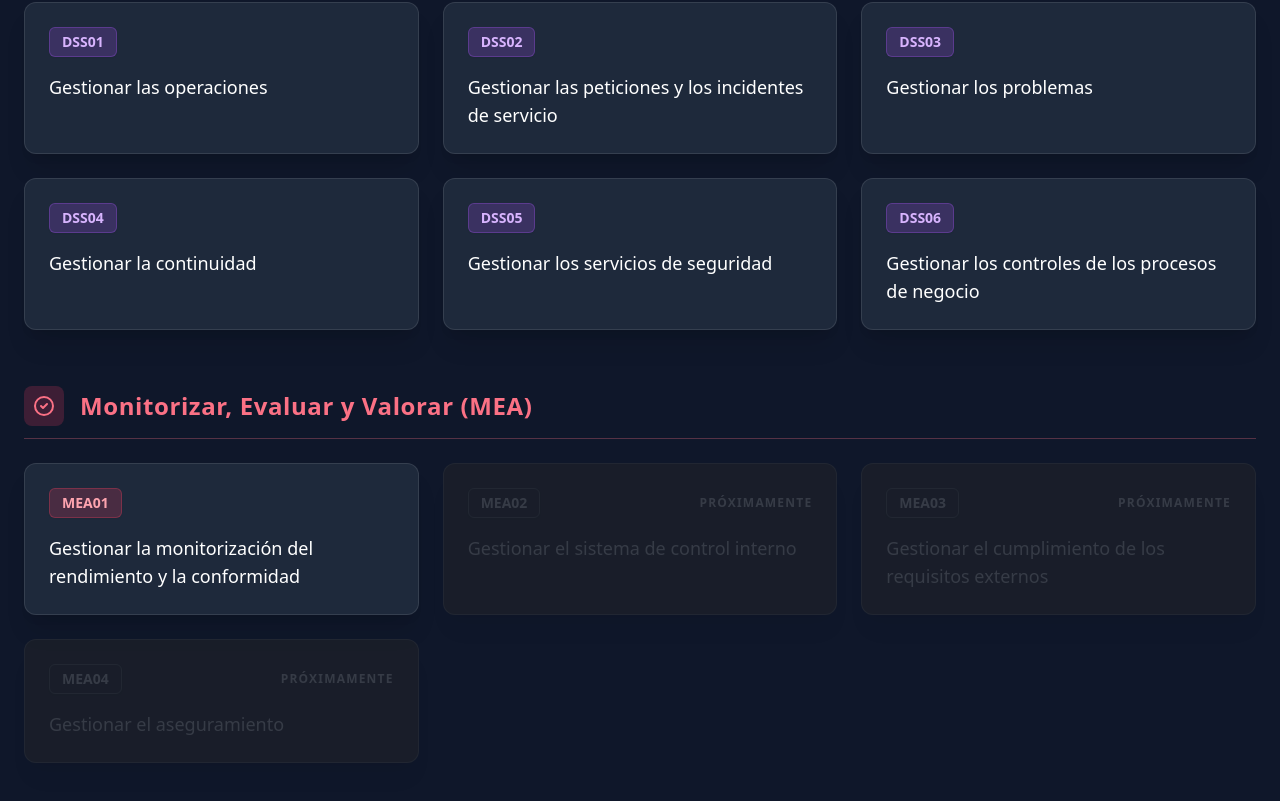
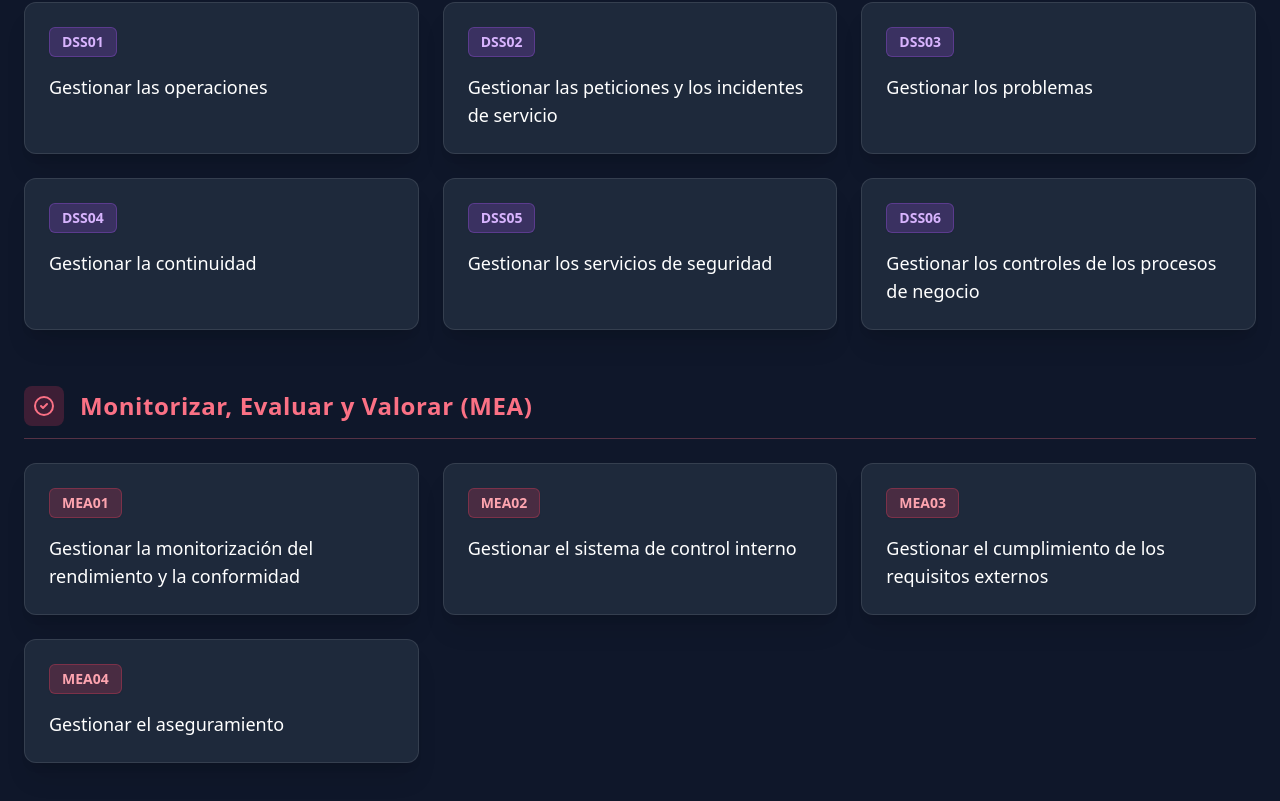
Before and after one commit to luis09u/gobierno-frontend, a React (Vite) app: page / in a window 1280 px wide. Shown: the part 2418-3219 px from the top of the page. Built offline with nearby package versions, Linux system fonts and the light colour scheme.

Commit message:
termino de procesos

```diff
--- a/src/data/procesosCobit.js
+++ b/src/data/procesosCobit.js
@@ -48,7 +48,7 @@ export const procesosDSS = [
 
 export const procesosMEA = [
   { id: 'MEA01', nombre: 'Gestionar la monitorización del rendimiento y la conformidad'},
-  { id: 'MEA02', nombre: 'Gestionar el sistema de control interno', deshabilitado: true },
-  { id: 'MEA03', nombre: 'Gestionar el cumplimiento de los requisitos externos', deshabilitado: true },
-  { id: 'MEA04', nombre: 'Gestionar el aseguramiento', deshabilitado: true }
+  { id: 'MEA02', nombre: 'Gestionar el sistema de control interno'},
+  { id: 'MEA03', nombre: 'Gestionar el cumplimiento de los requisitos externos'},
+  { id: 'MEA04', nombre: 'Gestionar el aseguramiento'}
 ];
```
